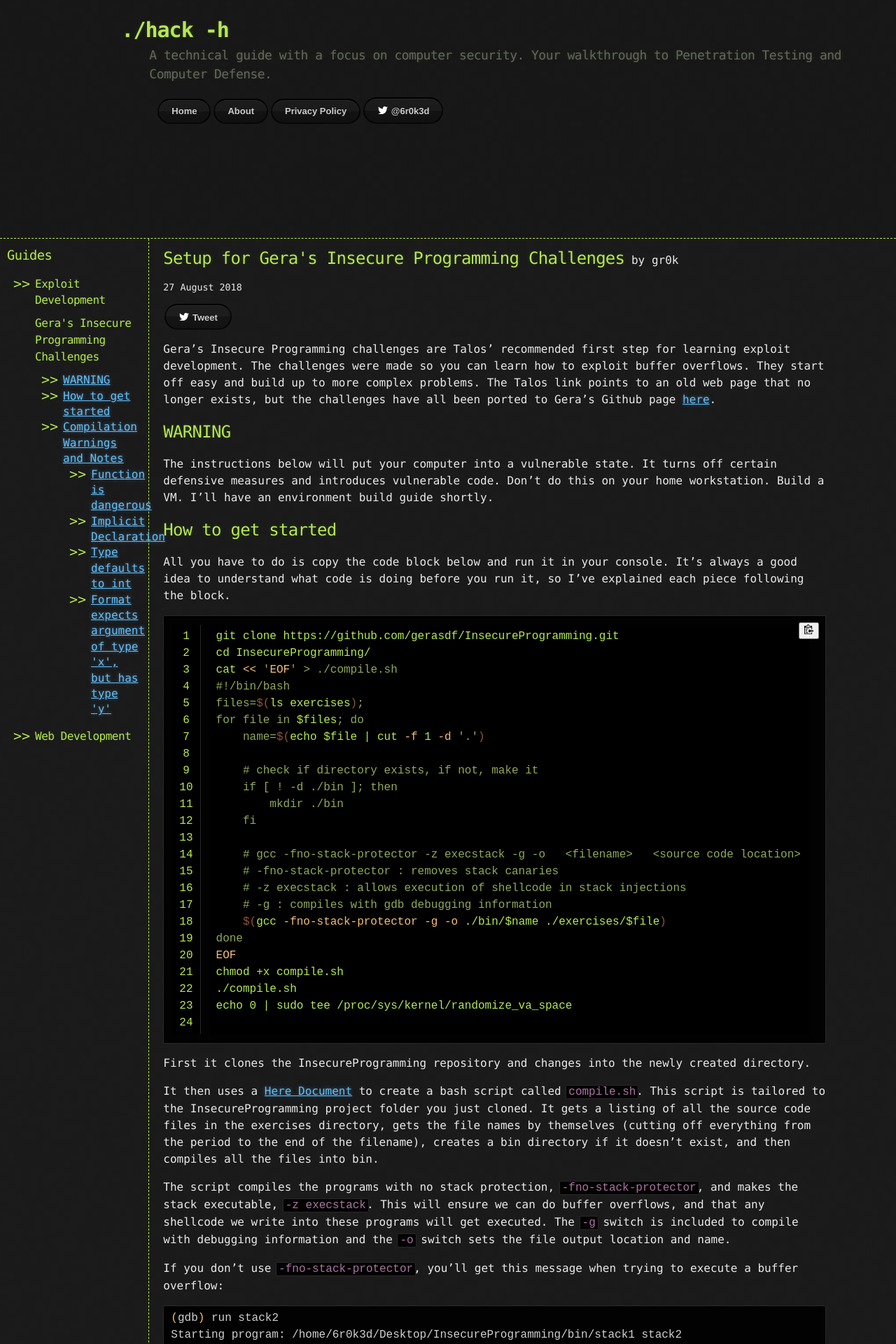
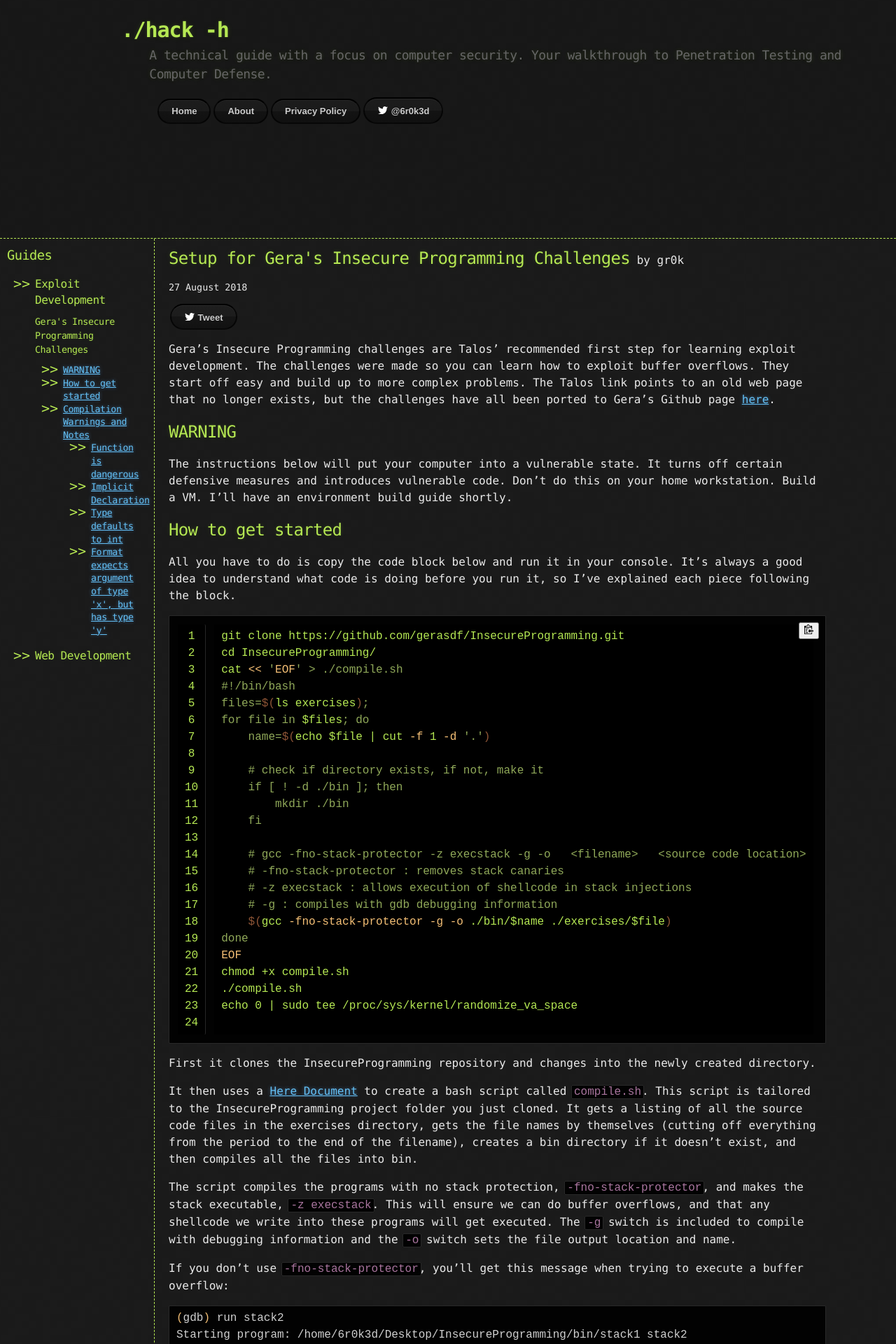
Before and after one commit to 6r0k3d/6r0k3d.github.io, a Jekyll site: the page built from _exdev/intro.md, in a window 1280 px wide. Shown: the top 1920 px of the page at 70% size. Built offline with Jekyll 4.4.1, drawn with Linux system fonts in a browser that asks for light colours; nearby versions of some CDN libraries; comment, search, counter and statistics services are not loaded.

Commit message:
Adjust main nav boundaries
Decrease nav link text size to better fit nav bar
next to content

```diff
--- a/_includes/footer.html
+++ b/_includes/footer.html
@@ -1,7 +1,7 @@
 {% if page.previous %}
 <div class="previous">
   <div>
-    <h3><< Previous Article</h3>
+    <h4><< Previous Article</h4>
     <a class="btn truncate" href="{{ site.url }}{{ page.previous.url }}">{{ page.previous.link }}</a>
   </div>
 </div>
@@ -11,7 +11,7 @@
   <div>
     {% for collection in site.collections %}
       {% if page.id contains collection.label %}
-        <h3>Up</h3>
+        <h4>Up</h4>
         <a class="btn truncate" href="{{ site.url }}/{{ collection.label }}">{{ collection.link }}</a>
       {% endif %}
     {% endfor %}
@@ -21,7 +21,7 @@
 {% if page.next %}
 <div class="next">
     <div>
-    <h3>Next Article >></h3>
+    <h4>Next Article >></h4>
     <a class="btn truncate" href="{{ site.url }}{{ page.next.url }}">{{ page.next.link }}</a>
   </div>
 </div>
--- a/_includes/nav_post.html
+++ b/_includes/nav_post.html
@@ -4,7 +4,7 @@
     <ul>
       <li><h4><a class="header_link" href="{{ site.url }}/{{ collection.label }}">{{ collection.link }}</a></h4></li>
       {% if collection.label == page.collection %}
-        <a class="header_link" href="{{ site.url }}{{ page.permalink }}"><h4>{{ page.link }}</h4></a>
+        <a class="header_link" href="{{ site.url }}{{ page.permalink }}"><h5>{{ page.link }}</h5></a>
         {% include toc.html html=content h_min=2 h_max=3 %}
       {% endif %}
     </ul>
--- a/_includes/toc.html
+++ b/_includes/toc.html
@@ -84,4 +84,4 @@
         {% capture my_toc %}{: #{{ include.id }}}
 {{ my_toc | lstrip }}{% endcapture %}
     {% endif %}
-{% endcapture %}{% assign tocWorkspace = '' %}{{ my_toc | markdownify | strip }}
+{% endcapture %}{% assign tocWorkspace = '' %}<h5>{{ my_toc | markdownify | strip }}</h5>
--- a/_sass/jekyll-theme-hacker.scss
+++ b/_sass/jekyll-theme-hacker.scss
@@ -60,7 +60,7 @@ nav {
 
 #main_nav{
   border-right: 1px dashed $conifer;
-  min-width: 150px;
+  min-width: 200px;
 }
 
 article {
@@ -90,7 +90,7 @@ footer {
   background: rgba(0, 0, 0, 0.1);
   width: 100%;
   border-top: 1px dashed $conifer;
-  padding-top: 2px;
+  padding-top: 10px;
 }
 
 footer > div {
```
